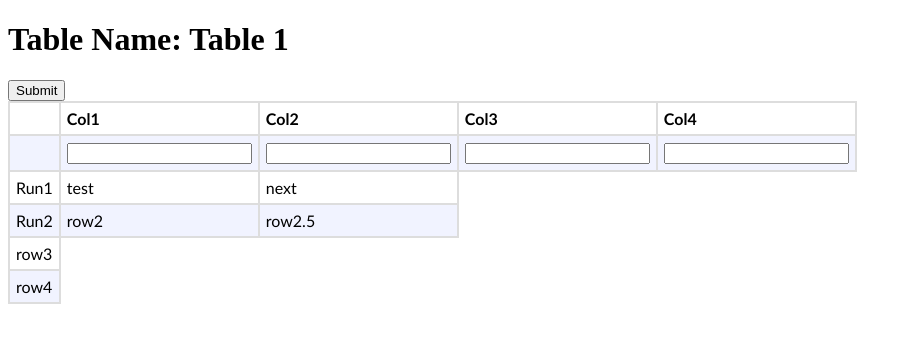
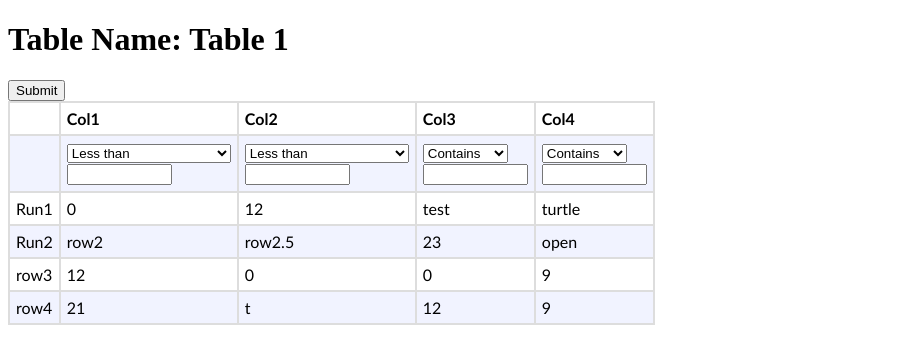
Before and after one commit to Caithir/tensorview, a Flask app: page / in a window 1280 px wide. Shown: the top 364 px of the page, without its empty margins (0-912 px from the left). Run offline with Flask 2, Linux system fonts and the light colour scheme.

Commit message:
Added in the drop down options and conditionally choosing which options based on types.

```diff
--- a/Templates/index.html
+++ b/Templates/index.html
@@ -1,5 +1,6 @@
 <!DOCTYPE html>
 <html>
+
 <head>
     <title>Flask Template Example</title>
     <style>
@@ -22,13 +23,7 @@
             background-color: #ddd;
         }
 
-        #customers th {
-            padding-top: 12px;
-            padding-bottom: 12px;
-            text-align: left;
-            background-color: #000000;
-            color: white;
-        }
+
     </style>
 </head>
 <body>
@@ -45,7 +40,23 @@
         <tr>
             <td><b></b></td>
             {% for cell in range((my_list|length)-1) %}
-                <td><b><INPUT TYPE="TEXT" NAME="name" SIZE="20"></b></td>
+                <td><b>
+                    <select>
+                        {%  if fillups[0][cell+1] is string %}
+                            <option value="contains">Contains</option>
+                            <option value="startsWith">Starts with</option>
+                            <option value="endsWith">Ends with</option>
+                        {%  endif %}
+                        {%  if fillups[0][cell+1] is number %}
+                            <option value="<">Less than</option>
+                            <option value=">">Greater than</option>
+                            <option value="=">Equal to</option>
+                            <option value=">=">Greater than or equal to</option>
+                            <option value="<=">Less than or equal to</option>
+                        {%  endif %}
+
+                    </select>
+                    <INPUT TYPE="TEXT" NAME="name" SIZE="10"></b></td>
             {% endfor %}
             <input type="submit" value="Submit">
         </tr>
--- a/run.py
+++ b/run.py
@@ -6,7 +6,7 @@ app = Flask(__name__)
 def template_test():
     kwargs = {"my_string":"Table 1",
               'my_list':['   ','Col1', 'Col2', 'Col3', 'Col4'],
-              'fillups': [['Run1', 'test ', 'next'],['Run2','row2', 'row2.5'], ['row3'], ['row4']]}
+              'fillups': [['Run1', 0, 12, "test", "turtle"],['Run2','row2', 'row2.5', '23', 'open'], ['row3', '12', 0, 0, 9], ['row4', 21, 't', 12, '9']]}
     return render_template('index.html', **kwargs)
 
 if __name__ == '__main__':
```
